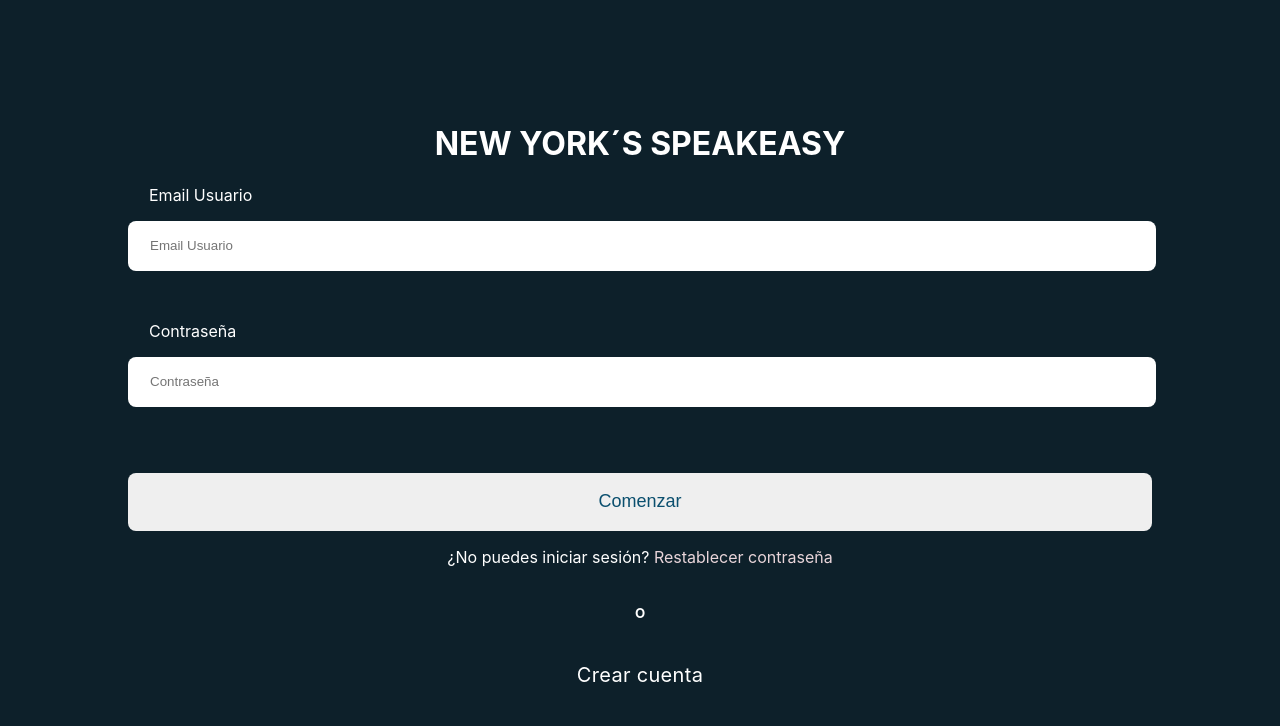
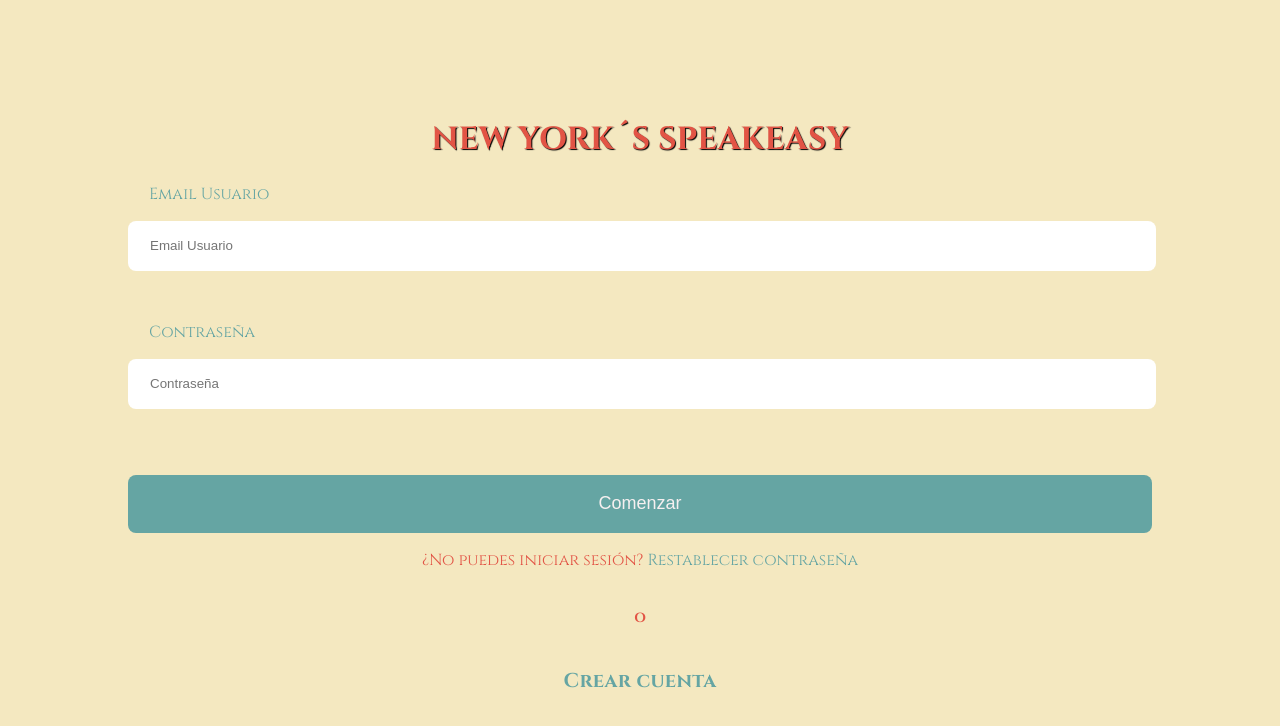
Before and after one commit to DavidRodriguezDev/speakeasy-react, a React (Create React App) app: page /login in a window 1280 px wide. Shown: the top 726 px of the page. Built offline with nearby package versions, Linux system fonts and the light colour scheme.

Commit message:
Colores selected, backbutton component created and used on register

```diff
--- a/public/index.html
+++ b/public/index.html
@@ -9,6 +9,7 @@
       name="description"
       content="Web site created using create-react-app"
     />
+    <link href="https://fonts.googleapis.com/css2?family=Cinzel:wght@400;500;700&display=swap" rel="stylesheet">
     <link rel="apple-touch-icon" href="%PUBLIC_URL%/logo192.png" />
     <!--
       manifest.json provides metadata used when your web app is installed on a
@@ -24,7 +25,7 @@
       work correctly both with client-side routing and a non-root public URL.
       Learn how to configure a non-root public URL by running `npm run build`.
     -->
-    <title>React App</title>
+    <title>NEW YORK´S SPEAKEASY</title>
   </head>
   <body>
     <noscript>You need to enable JavaScript to run this app.</noscript>
--- a/src/App.css
+++ b/src/App.css
@@ -1,38 +1,8 @@
-.App {
-  text-align: center;
+:root {
+  --red : #E25445;
+  --yellow : #F4E8C0;
+  --blue : #65A5A3;
+  --brown : #C78441;
+  --green : #77866E;
+  --white: #f6f0f0;
 }
-
-.App-logo {
-  height: 40vmin;
-  pointer-events: none;
-}
-
-@media (prefers-reduced-motion: no-preference) {
-  .App-logo {
-    animation: App-logo-spin infinite 20s linear;
-  }
-}
-
-.App-header {
-  background-color: #282c34;
-  min-height: 100vh;
-  display: flex;
-  flex-direction: column;
-  align-items: center;
-  justify-content: center;
-  font-size: calc(10px + 2vmin);
-  color: white;
-}
-
-.App-link {
-  color: #61dafb;
-}
-
-@keyframes App-logo-spin {
-  from {
-    transform: rotate(0deg);
-  }
-  to {
-    transform: rotate(360deg);
-  }
-}
--- /dev/null
+++ b/src/components/BackButton/BackButton.jsx
@@ -0,0 +1,16 @@
+import React from 'react'
+import { useNavigate } from 'react-router-dom'
+import './BackButton.scss'
+
+const BackButton = ({src, num=-1}) => {
+
+    const navigate = useNavigate()
+
+    return (
+    <div className='b-backbutton'>
+        <img className='b-backbutton-img' src={src} alt="Botón para retroceder en la página" onClick={() => navigate(num)}></img>
+    </div>
+  )
+}
+
+export default BackButton
--- /dev/null
+++ b/src/components/BackButton/BackButton.scss
@@ -0,0 +1,5 @@
+.b-backbutton-img {
+    width: 15px;
+    height: 30px;
+    cursor: pointer;
+}
--- a/src/index.css
+++ b/src/index.css
@@ -1,8 +1,6 @@
 body {
   margin: 0;
-  font-family: -apple-system, BlinkMacSystemFont, 'Segoe UI', 'Roboto', 'Oxygen',
-    'Ubuntu', 'Cantarell', 'Fira Sans', 'Droid Sans', 'Helvetica Neue',
-    sans-serif;
+  font-family: 'Cinzel', serif;
   -webkit-font-smoothing: antialiased;
   -moz-osx-font-smoothing: grayscale;
 }
--- a/src/pages/Login/Login.jsx
+++ b/src/pages/Login/Login.jsx
@@ -54,9 +54,9 @@ const Login = () => {
         <Button className="b-login__form___button" text="Comenzar"></Button>
       </form>
       <div className='b-login-recover'>
-        <p>¿No puedes iniciar sesión? <NavLink style={{ textDecoration: 'none' }} to={'/gin'}><span className='b-login__span'>Restablecer contraseña</span></NavLink></p>
+        <p className='b-login-question'>¿No puedes iniciar sesión? <NavLink style={{ textDecoration: 'none' }} to={'/gin'}><span className='b-login__span'>Restablecer contraseña</span></NavLink></p>
       </div>
-      <h5>O</h5>
+      <h5 className='b-login-question'>O</h5>
       <div className='b-login__create'>
         <NavLink style={{ textDecoration: 'none' }} to={'/register'}><p className='b-login__count'>Crear cuenta</p></NavLink>
       </div>
--- a/src/pages/Login/Login.scss
+++ b/src/pages/Login/Login.scss
@@ -1,5 +1,7 @@
 .b-title {
     text-align: center;
+    color: var(--red);
+    text-shadow: 1px 1px 1px black ;
 }
 .b-login {
     &__container {
@@ -8,7 +10,7 @@
         align-items: center;
         min-height: 100vh;
         width: 100%;
-        background-color: rgb(13, 32, 42);
+        background-color: var(--yellow);
         color: white;
         flex-direction: column;
         padding: 5px 0;
@@ -23,11 +25,13 @@
     &__form___button {
         margin-top: 16px;
         cursor: pointer;
+        background-color: var(--blue);
+        color: var(--white);
     }
 
     &__input {
         background-color: white;
-        color: rgb(43, 129, 168);
+        color: var(--blue);
         width: 100%;
         height: 48px;
         border-radius: 8px;
@@ -39,20 +43,22 @@
     &__label {
         padding-left: 21px;
         margin-bottom: 16px;
+        color: var(--blue);
     }
 
     &__error {
         font-size: 10px;
-        color: #e9d5da;
+        color: var(--red);
         text-align: center;
         height: 80px;
+        font-weight: 700;
     }
     &__create {
         margin: 0 37px;
     }
 
     &__span {
-        color: #e9d5da;
+        color: var(--blue);
     }
 
     &__count {
@@ -60,8 +66,15 @@
         line-height: 24px;
         text-align: center;
         letter-spacing: 0.31px;
-        color: white;
+        color: var(--blue);
         text-decoration: none;
+        font-weight: 700;
+    }
+    &-question {
+        color: var(--red);
+    }
+    &-recover {
+        text-align: center;
     }
 }
 
--- a/src/pages/Register/Register.jsx
+++ b/src/pages/Register/Register.jsx
@@ -2,6 +2,7 @@ import React from 'react'
 import { useForm } from 'react-hook-form';
 import { useDispatch } from 'react-redux';
 import { useNavigate } from 'react-router-dom';
+import BackButton from '../../components/BackButton/BackButton';
 import Button from '../../components/Button/Button';
 import { registerUser } from '../../redux/auth.actions';
 import "./Register.scss"
@@ -21,7 +22,11 @@ const Register = () => {
   return (
 
       <div className='b-register__container'>
+        <div className='b-register-header'>
+        <BackButton src="../../assets/back.svg"></BackButton>
         <h1 className='b-title'>NEW YORK´S SPEAKEASY</h1>
+        <h3 className='b-opacity'>0</h3>
+      </div>
         <form className='b-register__form' onSubmit={handleSubmit(send)}>
           <label className='b-register__label'>Nombre Usuario</label>
           <input className='b-register__input--sec' type="text" placeholder='Nombre de usuario' {...register("name")}></input>
--- a/src/pages/Register/Register.scss
+++ b/src/pages/Register/Register.scss
@@ -8,10 +8,17 @@
         align-items: center;
         min-height: 100vh;
         width: 100%;
-        background-color: rgb(13, 32, 42);
+        background-color: var(--yellow);
         color: white;
         flex-direction: column;
         padding: 5px 0;
+    }
+
+    &-header {
+        display: flex;
+        justify-content: space-evenly;
+        align-items: center;
+        width: 100%;
     }
 
     &__form {
@@ -23,11 +30,13 @@
     &__form___button {
         margin-top: 16px;
         cursor: pointer;
+        background-color: var(--blue);
+        color: var(--white);
     }
 
     &__input {
         background-color: white;
-        color: rgb(43, 129, 168);
+        color: var(--blue);
         width: 100%;
         height: 48px;
         border-radius: 8px;
@@ -39,13 +48,15 @@
     &__label {
         padding-left: 21px;
         margin-bottom: 16px;
+        color: var(--blue);
     }
 
     &__error {
         font-size: 10px;
-        color: #e9d5da;
+        color: var(--red);
         text-align: center;
         height: 80px;
+        font-weight: 700;
     }
     &__create {
         margin: 0 37px;
@@ -82,3 +93,7 @@
         cursor: pointer;
         text-indent: 20px;
 }
+
+.b-opacity {
+    opacity: 0;
+}
--- a/src/redux/auth.actions.js
+++ b/src/redux/auth.actions.js
@@ -12,7 +12,6 @@ export const LOGOUT_USER_ERROR = "LOGOUT_USER_ERROR";
 
 export const loginUser = (formdata, navigate) => async (dispatch) => {
     dispatch({type: "LOGIN_USER"});
-
     try {
 
         const result = await API.post("users/login", formdata);
```
Also changed, not shown: public/assets/back.svg (added).
